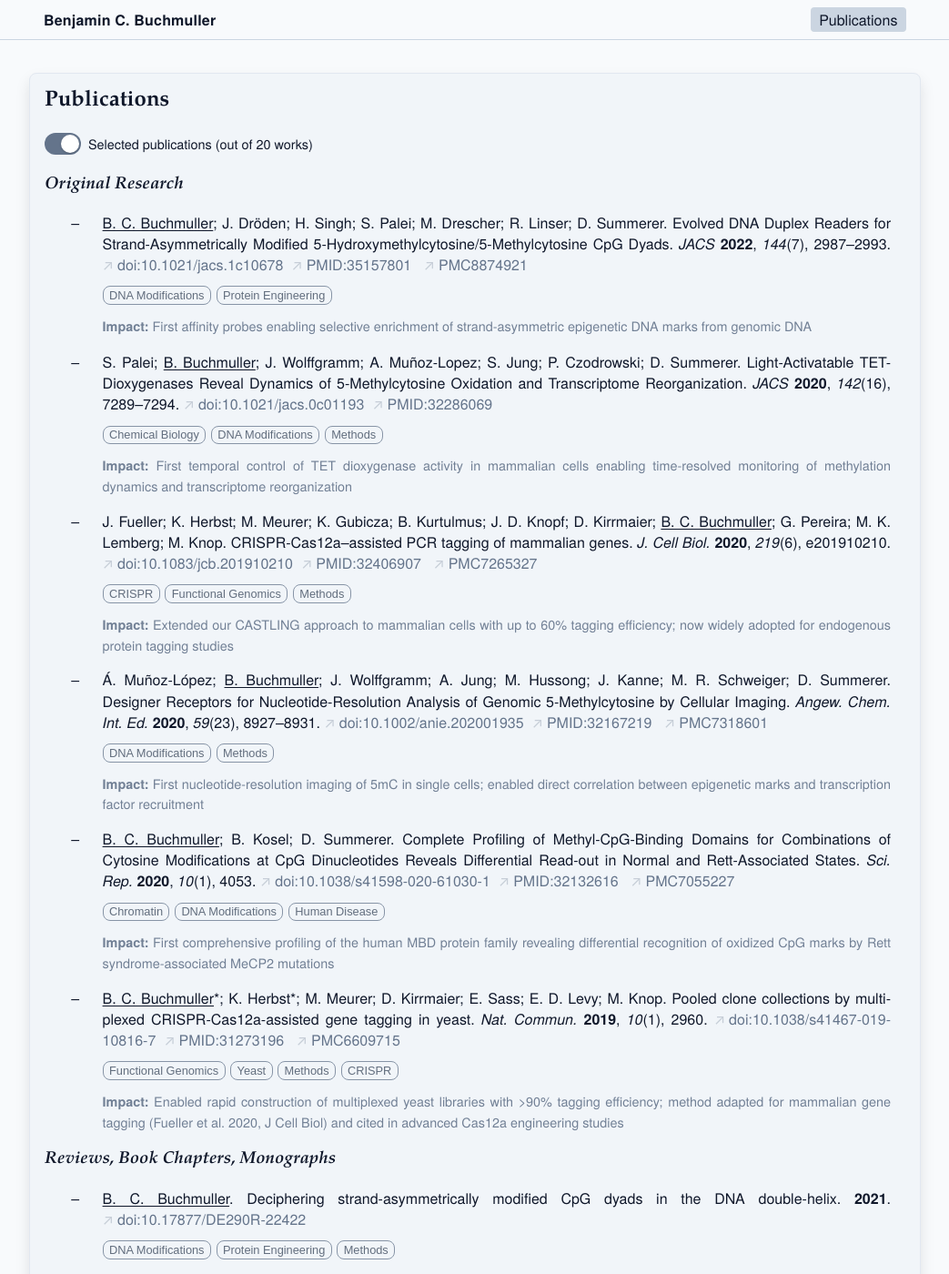
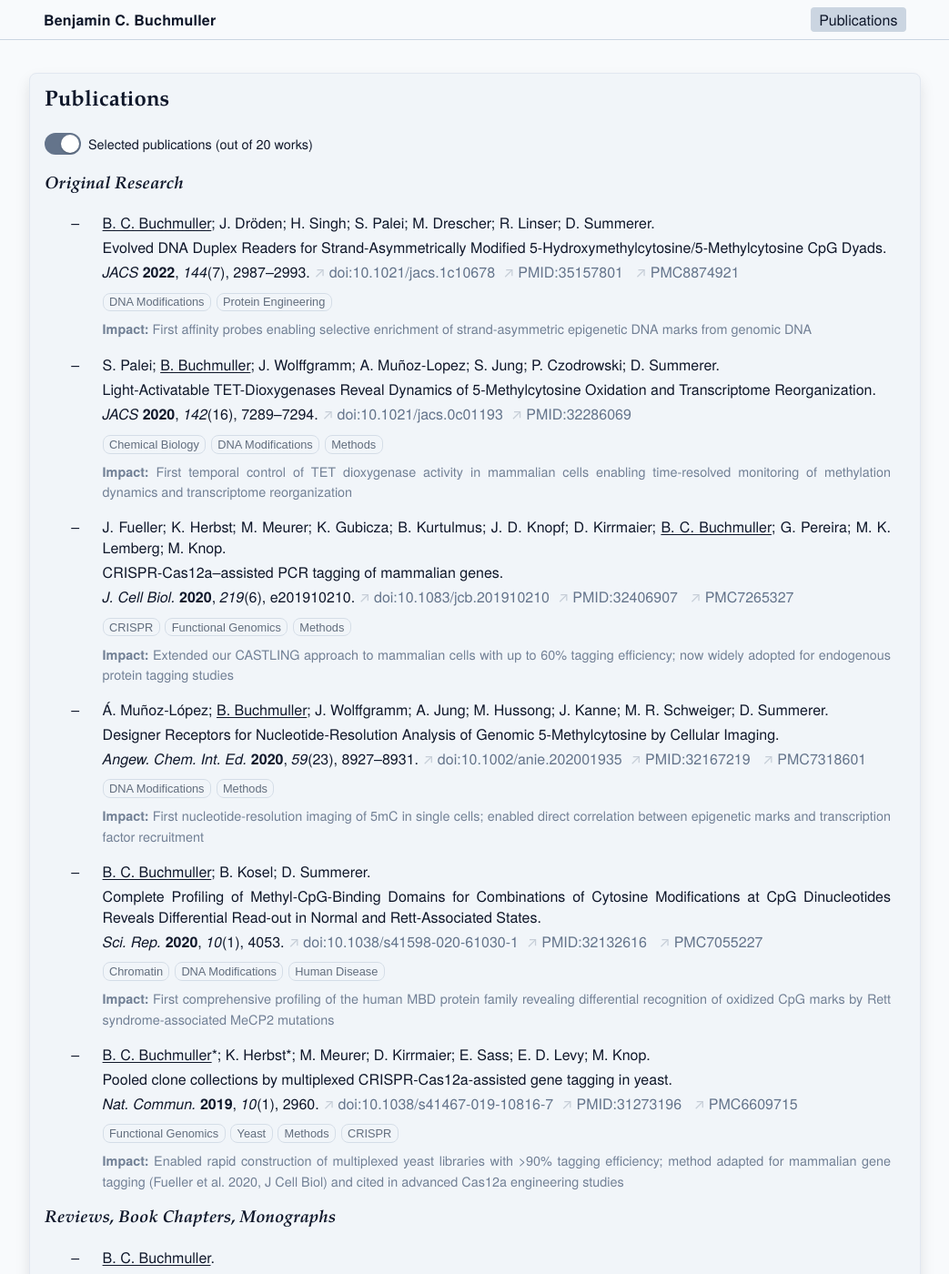
Before and after one commit to benjbuch/benjbuch.github.io, a Jekyll site: the page built from index.html, in a window 1280 px wide and 1400 px high. Shown: the whole window at 91% size, without its empty margins (118-1161 px from the left). Built offline with Jekyll 4.4.1, drawn with Linux system fonts in a browser that asks for light colours.

Commit message:
Break citations into lines

```diff
--- a/_sass/_publications.scss
+++ b/_sass/_publications.scss
@@ -76,6 +76,11 @@
   text-underline-offset: 2px;
 }
 
+// Individual lines
+.pub-line {
+  padding-bottom: var(--pad-s);
+}
+
 // Title styling
 .pub-title {
   font-style: normal;
@@ -88,9 +93,8 @@
 .pub-doi,
 .pub-pmid,
 .pub-pmcid {
-  hyphenate-limit-chars: 6 3 2;
+  hyphens: none;
   margin-right: 1ch;
-  word-break: break-word;
 }
 
 .pub-doi {
@@ -98,6 +102,31 @@
   -ms-hyphens: auto;
   -webkit-hyphens: auto;
   hyphens: auto;
+  word-break: break-word;
+}
+
+// ============================================================================
+// Additional Content
+// ============================================================================
+
+// Notes (impact, role, etc.)
+.pub-notes {
+  color: var(--fg-muted);
+  font-size: 0.9em;
+  margin: var(--pad-s) 0;
+  opacity: 0.9;
+}
+
+// Footnotes
+.pub-footnote {
+  color: var(--fg-color);
+  font-size: 0.9em;
+  margin-top: var(--pad-l);
+}
+
+// Section headers
+.pub-section {
+  margin-top: var(--pad-l);
 }
 
 // ============================================================================
@@ -105,17 +134,16 @@
 // ============================================================================
 
 .pub-tags {
-  margin: var(--pad-s) 0;
+  margin: 0;
 }
 
 .tag {
-  border: 1px solid var(--fg-muted);
+  border: 1px solid var(--active);
   border-radius: #{$round-m};
   cursor: pointer;
   display: inline-block;
   font-size: 0.8rem;
-  margin-right: 0.35rem;
-  margin-top: 0.25rem;
+  margin: 0 0.35rem 0 0;
   opacity: 0.75;
   padding: 0.15em 0.50em;
 
@@ -126,7 +154,7 @@
 }
 
 .tag.is-active {
-  outline: 2px solid var(--fg-muted);
+  outline: 2px solid var(--active);
   outline-offset: 2px;
 }
 
@@ -216,30 +244,6 @@
 }
 
 // ============================================================================
-// Additional Content
-// ============================================================================
-
-// Notes (impact, role, etc.)
-.pub-notes {
-  color: var(--fg-muted);
-  font-size: 0.9em;
-  margin: var(--pad-s) 0;
-  opacity: 0.9;
-}
-
-// Footnotes
-.pub-footnote {
-  color: var(--fg-color);
-  font-size: 0.9em;
-  margin-top: var(--pad-l);
-}
-
-// Section headers
-.pub-section {
-  margin-top: var(--pad-l);
-}
-
-// ============================================================================
 // Media Queries
 // ============================================================================
 
```
Also changed, not shown: _includes/publications.html (+18 -4 lines).
